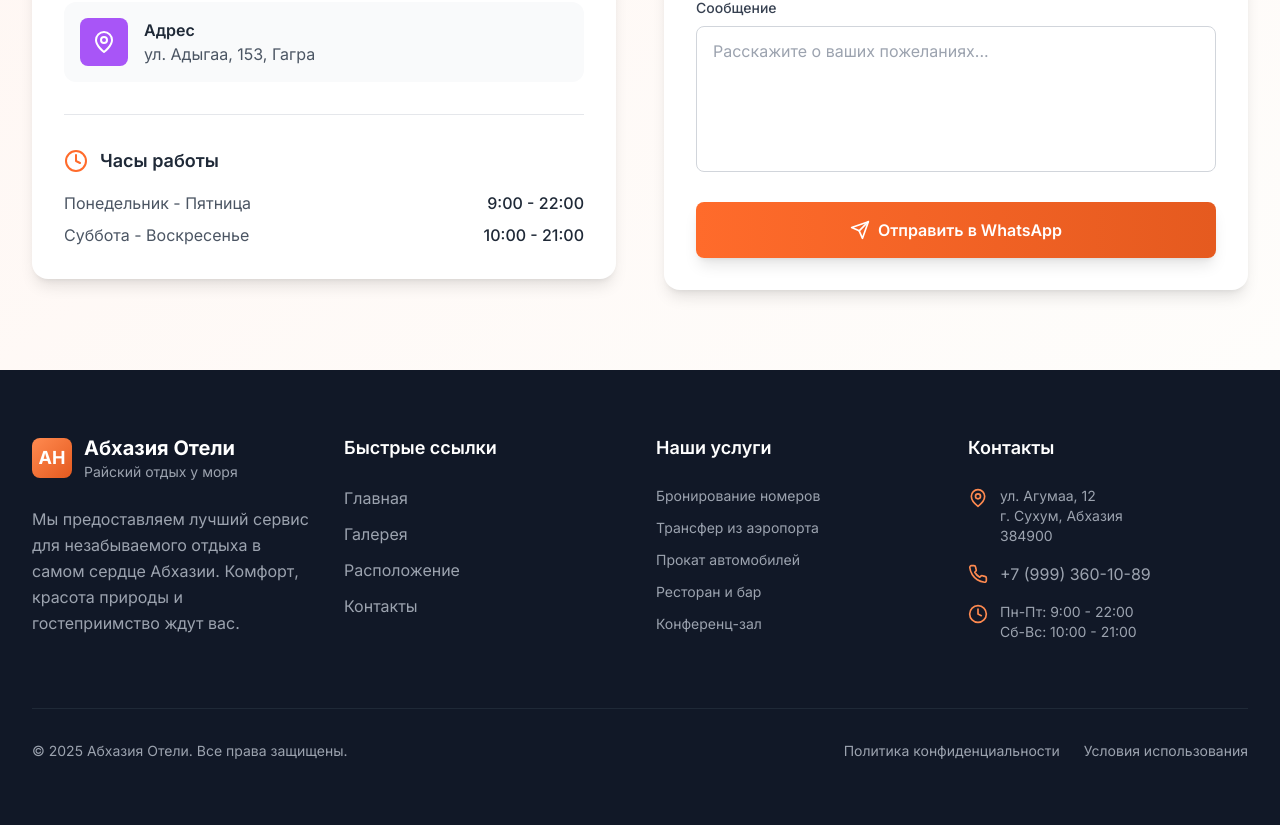
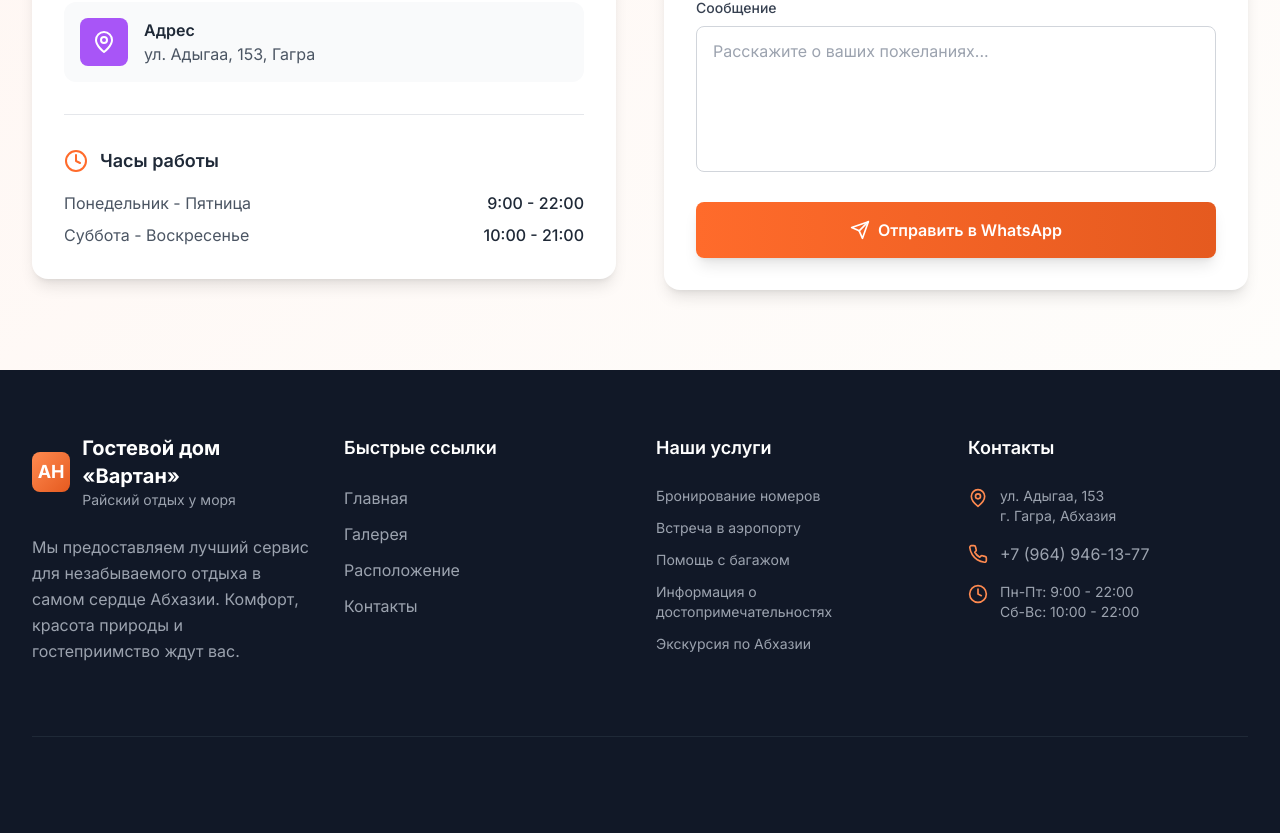
Before and after one commit to hotel-vartan/site, a React (Vite) app: page / in a window 1280 px wide. Shown: the part 4036-4869 px from the top of the page. Built offline with nearby package versions, Linux system fonts and the light colour scheme.

Commit message:
Update Footer.tsx

```diff
--- a/src/components/Footer.tsx
+++ b/src/components/Footer.tsx
@@ -14,10 +14,11 @@ const Footer = () => {
 
   const services = [
     'Бронирование номеров',
-    'Трансфер из аэропорта',
-    'Прокат автомобилей',
-    'Ресторан и бар',
-    'Конференц-зал'
+    'Встреча в аэропорту',
+    'Помощь с багажом',
+    'Информация о достопримечательностях',
+    'Экскурсия по Абхазии'
+
   ];
 
   const scrollToSection = (sectionId: string) => {
@@ -43,7 +44,7 @@ const Footer = () => {
                 <span className="text-white font-bold text-lg">AH</span>
               </div>
               <div>
-                <h3 className="text-xl font-bold">Абхазия Отели</h3>
+                <h3 className="text-xl font-bold">Гостевой дом «Вартан»</h3>
                 <p className="text-gray-400 text-sm">Райский отдых у моря</p>
               </div>
             </div>
@@ -104,20 +105,19 @@ const Footer = () => {
               <div className="flex items-start space-x-3">
                 <MapPin className="w-5 h-5 text-primary-400 mt-0.5" />
                 <div className="text-gray-400 text-sm">
-                  ул. Агумаа, 12<br />
-                  г. Сухум, Абхазия<br />
-                  384900
+                  ул. Адыгаа, 153<br />
+                  г. Гагра, Абхазия<br />
                 </div>
               </div>
               <div className="flex items-center space-x-3">
                 <Phone className="w-5 h-5 text-primary-400" />
-                <span className="text-gray-400">+7 (999) 360-10-89</span>
+                <span className="text-gray-400">+7 (964) 946-13-77</span>
               </div>
               <div className="flex items-start space-x-3">
                 <Clock className="w-5 h-5 text-primary-400 mt-0.5" />
                 <div className="text-gray-400 text-sm">
                   Пн-Пт: 9:00 - 22:00<br />
-                  Сб-Вс: 10:00 - 21:00
+                  Сб-Вс: 10:00 - 22:00
                 </div>
               </div>
             </div>
@@ -132,19 +132,8 @@ const Footer = () => {
           viewport={{ once: true }}
           className="border-t border-gray-800 dark:border-gray-700 mt-12 pt-8"
         >
-          <div className="flex flex-col md:flex-row items-center justify-between">
-            <p className="text-gray-400 text-sm mb-4 md:mb-0">
-              © {currentYear} Абхазия Отели. Все права защищены.
-            </p>
-            <div className="flex items-center space-x-6 text-sm text-gray-400">
-              <button className="hover:text-white transition-colors">
-                Политика конфиденциальности
-              </button>
-              <button className="hover:text-white transition-colors">
-                Условия использования
-              </button>
-            </div>
-          </div>
+
+
         </motion.div>
       </div>
     </footer>
```
